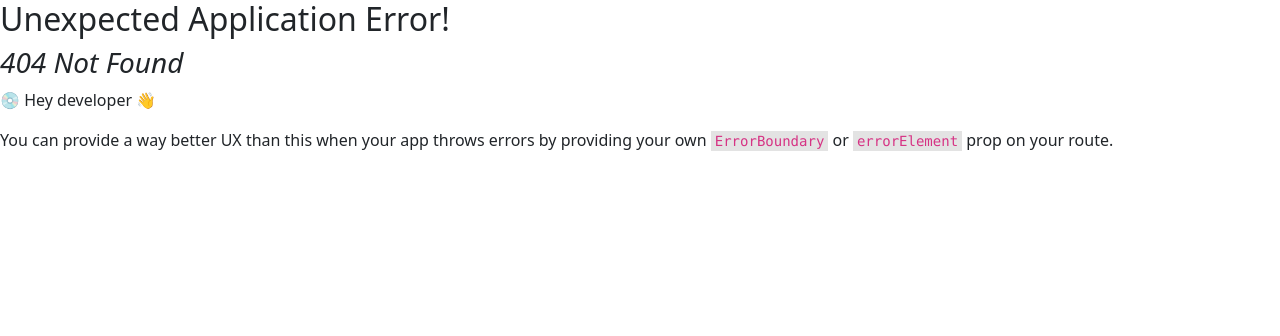
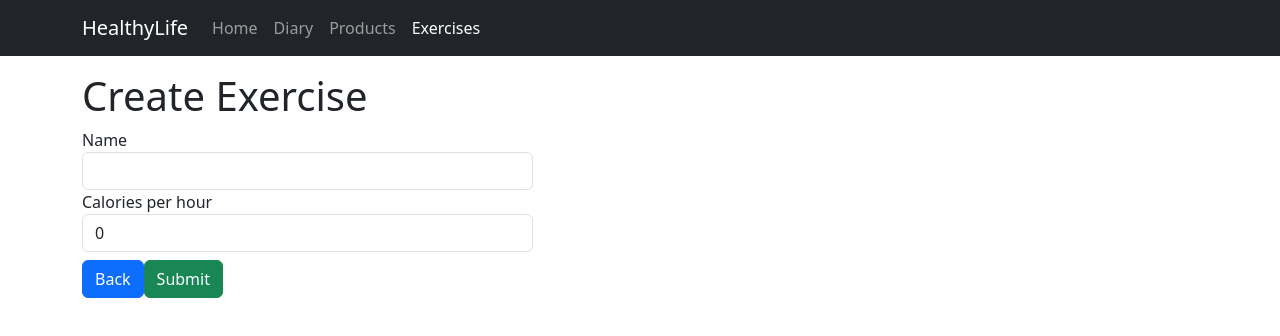
Before and after one commit to tomekaks/HealthyLifeReact, a React (Vite) app in the folder HealthyLifeReact/: page /exercises/createExercise in a window 1280 px wide. Before the commit this address had no page. Shown: the top 336 px of the page. Built offline with nearby package versions, Linux system fonts and the light colour scheme.

Commit message:
Added ExerciseForm and exerciseLoader

```diff
--- a/HealthyLifeReact/src/app/router/Routes.tsx
+++ b/HealthyLifeReact/src/app/router/Routes.tsx
@@ -8,6 +8,8 @@ import Diary from "../../features/diary/Diary";
 import AddProducts from "../../features/diary/AddProducts";
 import UpdateGoals from "../../features/diary/UpdateGoals";
 import ExerciseList from "../../features/exercises/ExerciseList";
+import exerciseLoader from "../../features/exercises/exerciseLoader";
+import ExerciseForm from "../../features/exercises/ExerciseForm";
 
 export const routes: RouteObject[] = [
   {
@@ -30,13 +32,13 @@ export const routes: RouteObject[] = [
       },
       { path: "exercises", element: <ExerciseList /> },
       {
-        path: "products/createProduct",
-        element: <ProductForm key={"create"} />,
+        path: "exercises/createExercise",
+        element: <ExerciseForm key={"create"} />,
       },
       {
-        path: "products/editProduct/:id",
-        element: <ProductForm key={"edit"} />,
-        loader: productLoader,
+        path: "exercises/editExercise/:id",
+        element: <ExerciseForm key={"edit"} />,
+        loader: exerciseLoader,
       },
     ],
   },
--- /dev/null
+++ b/HealthyLifeReact/src/features/exercises/ExerciseForm.tsx
@@ -0,0 +1,81 @@
+import { Link, useLoaderData, useNavigate, useParams } from "react-router-dom";
+import { useStore } from "../../app/stores/store";
+import { useForm } from "react-hook-form";
+import { CreateExercise } from "../../app/models/exercise/CreateExercise";
+import { UpdateExercise } from "../../app/models/exercise/UpdateExercise";
+import { z } from "zod";
+import { zodResolver } from "@hookform/resolvers/zod";
+import { Button, Col, Container, Row } from "react-bootstrap";
+import { observer } from "mobx-react-lite";
+
+const exerciseSchema = z.object({
+  name: z.string().min(2),
+  caloriesPerHour: z.number().min(0),
+});
+
+function ExerciseForm() {
+  const { exerciseStore } = useStore();
+  const { createExercise, updateExercise } = exerciseStore;
+  const { id } = useParams();
+  const exercise = useLoaderData() as UpdateExercise | null;
+  const navigate = useNavigate();
+  const {
+    register,
+    handleSubmit,
+    formState: { errors, isSubmitting },
+    reset,
+  } = useForm<CreateExercise | UpdateExercise>({
+    resolver: zodResolver(exerciseSchema),
+    defaultValues: {
+      id: exercise?.id || 0,
+      name: exercise?.name || "",
+      caloriesPerHour: exercise?.caloriesPerHour || 0,
+    },
+  });
+
+  const onSubmit = (data: CreateExercise | UpdateExercise) => {
+    if (id) {
+      const updateData: UpdateExercise = { ...data, id: Number(id) };
+      updateExercise(updateData);
+    } else {
+      const createData: CreateExercise = { ...data, createdBy: "" };
+      createExercise(createData);
+    }
+    navigate("/exercises");
+  };
+
+  return (
+    <Container>
+      {Number(id) > 0 ? <h1>Edit Exercise</h1> : <h1>Create Exercise</h1>}
+      <Row>
+        <Col md="5">
+          <form onSubmit={handleSubmit(onSubmit)}>
+            <label>Name</label>
+            <input {...register("name")} className="form-control" />
+            {errors.name && (
+              <p className="text-danger">{errors.name.message}</p>
+            )}
+            <label>Calories per hour</label>
+            <input
+              {...register("caloriesPerHour", { valueAsNumber: true })}
+              className="form-control"
+            />
+            {errors.caloriesPerHour && (
+              <p className="text-danger">{errors.caloriesPerHour.message}</p>
+            )}
+            <Link to={"/exercises"}>
+              <Button className="mt-2" variant="primary">
+                Back
+              </Button>
+            </Link>
+            <Button className="mt-2" variant="success" type="submit">
+              Submit
+            </Button>
+          </form>
+        </Col>
+      </Row>
+    </Container>
+  );
+}
+
+export default observer(ExerciseForm);
--- a/HealthyLifeReact/src/features/exercises/ExerciseList.tsx
+++ b/HealthyLifeReact/src/features/exercises/ExerciseList.tsx
@@ -19,7 +19,7 @@ function ExerciseList() {
           <Col md="8">
             <h2>Exercises</h2>
             <div className="mb-3">
-              <Link to={"/createExercise"}>
+              <Link to={"createExercise"}>
                 <Button variant="success">Add new exercise</Button>
               </Link>
             </div>
@@ -37,7 +37,7 @@ function ExerciseList() {
                     <td>{exercise.name}</td>
                     <td>{exercise.caloriesPerHour}</td>
                     <td>
-                      <Link to={`/editExercise/${exercise.id}`}>
+                      <Link to={`editExercise/${exercise.id}`}>
                         <Button variant="info">Edit</Button>{" "}
                       </Link>
                       <Button
--- /dev/null
+++ b/HealthyLifeReact/src/features/exercises/exerciseLoader.tsx
@@ -0,0 +1,12 @@
+import { LoaderFunctionArgs } from "react-router-dom";
+import { store } from "../../app/stores/store";
+
+export default function exerciseLoader({ params }: LoaderFunctionArgs) {
+  const { id } = params;
+  if (id) {
+    const exercise = store.exerciseStore.loadExercise(Number(id));
+    console.log(exercise);
+    return exercise ?? null;
+  }
+  return null;
+}
--- a/HealthyLifeReact/src/features/products/ProductForm.tsx
+++ b/HealthyLifeReact/src/features/products/ProductForm.tsx
@@ -10,7 +10,7 @@ import { CreateProduct } from "../../app/models/product/CreateProduct";
 import { UpdateProduct } from "../../app/models/product/UpdateProduct";
 
 const productSchema = z.object({
-  name: z.string(),
+  name: z.string().min(2),
   calories: z.number().min(0),
   proteins: z.number().min(0),
   carbs: z.number().min(0),
@@ -19,7 +19,7 @@ const productSchema = z.object({
   price: z.number().min(0),
 });
 
-export default observer(function ProductForm() {
+function ProductForm() {
   const { productStore } = useStore();
   const { createProduct, updateProduct } = productStore;
   const { id } = useParams();
@@ -128,4 +128,5 @@ export default observer(function ProductForm() {
       </Row>
     </Container>
   );
-});
+}
+export default observer(ProductForm);
--- a/HealthyLifeReact/src/features/products/productLoader.tsx
+++ b/HealthyLifeReact/src/features/products/productLoader.tsx
@@ -4,7 +4,7 @@ import { store } from "../../app/stores/store";
 export default function productLoader({ params }: LoaderFunctionArgs) {
   const { id } = params;
   if (id) {
-    const product = store.productStore.loadProduct(parseInt(id, 10));
+    const product = store.productStore.loadProduct(Number(id));
     console.log(product);
     return product ?? null;
   }
```
